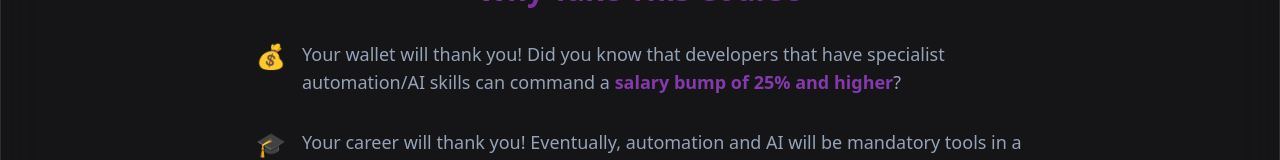
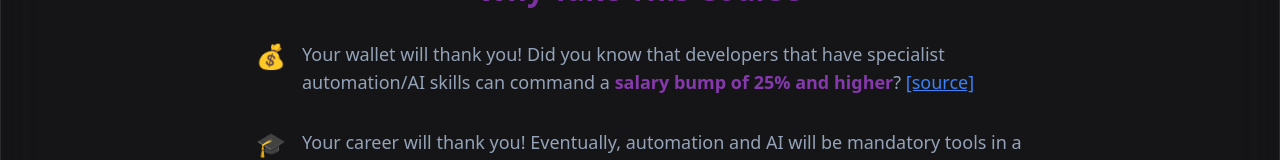
Before and after one commit to alnutile/modern-dev-landing, a React (Vite) app: page / in a window 1280 px wide. Shown: the part 537-697 px from the top of the page. Built offline with nearby package versions, Linux system fonts and the light colour scheme.

Commit message:
Add source link to salary info
Updated the "Why Take This Course" component to include a source link for the salary information. Added the word "source" in brackets after "25% and higher?" with a link to the relevant source material.
[skip gpt_engineer]

```diff
--- a/src/components/WhoWhyHow/WhyTakeCourse.tsx
+++ b/src/components/WhoWhyHow/WhyTakeCourse.tsx
@@ -11,7 +11,7 @@ export function WhyTakeCourse() {
           <div className="flex items-start gap-4">
             <span className="text-2xl">💰</span>
             <p className="text-lg text-muted-foreground">
-              Your wallet will thank you! Did you know that developers that have specialist automation/AI skills can command a <span className="font-semibold text-primary">salary bump of 25% and higher</span>?
+              Your wallet will thank you! Did you know that developers that have specialist automation/AI skills can command a <span className="font-semibold text-primary">salary bump of 25% and higher</span>? <a href="https://www.dice.com/career-advice/ai-specialization-can-yield-a-huge-pay-premium" target="_blank" rel="noopener noreferrer" className="text-blue-500 hover:text-blue-600 underline">[source]</a>
             </p>
           </div>
           <div className="flex items-start gap-4">
```
